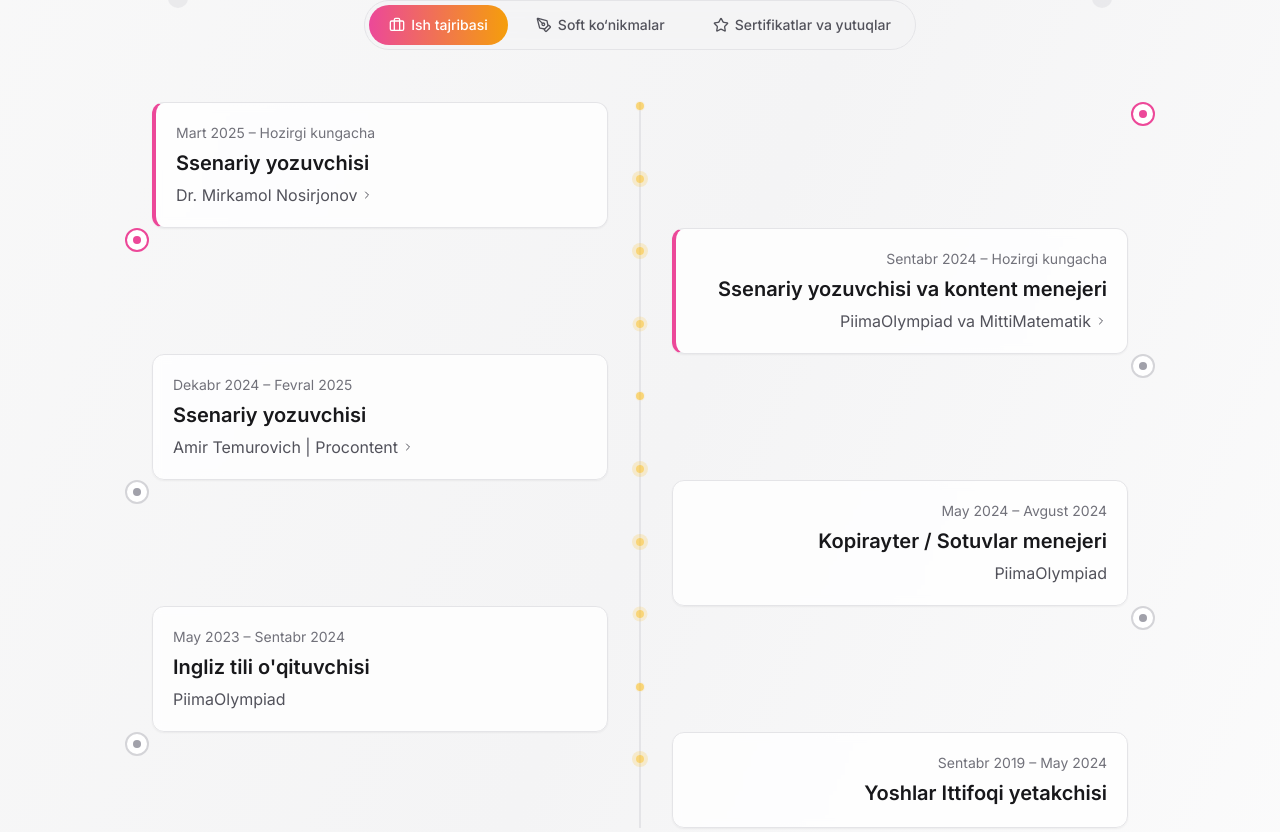
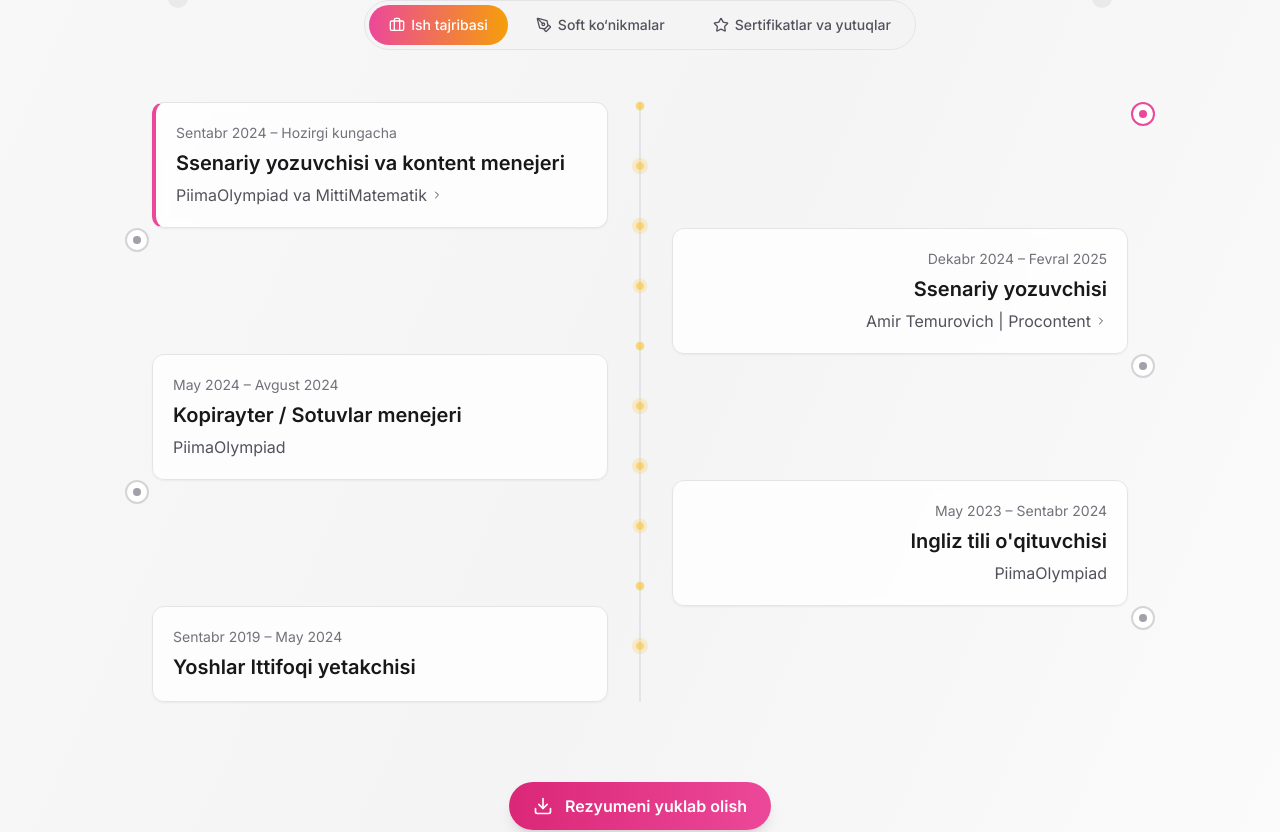
Before and after one commit to azizbekdevuz/gulsevar-portfolio, a Next.js app: page / in a window 1280 px wide. Shown: the part 1020-1852 px from the top of the page. Built offline with nearby package versions, Linux system fonts and the light colour scheme; a web font is replaced by a local one.

Commit message:
chore(content): remove Dr. Mirkamol Nosirjonov entry from timeline

```diff
--- a/src/translations/portfolioContent.ts
+++ b/src/translations/portfolioContent.ts
@@ -30,13 +30,6 @@ const portfolioContent: Record<
   // English content
   en: {
     timeline: [
-      {
-        date: "Mar 2025 – Present",
-        role: "Script Writer",
-        org: "Dr. Mirkamol Nosirjonov",
-        link: "https://www.instagram.com/dr.mirkamol_nosirjon0v",
-        highlight: true,
-      },
       {
         date: "Sep 2024 – Present",
         role: "Script Writer & Content Manager",
@@ -91,13 +84,6 @@ const portfolioContent: Record<
   // Russian content
   ru: {
     timeline: [
-      {
-        date: "Март 2025 – Настоящее время",
-        role: "Сценарист",
-        org: "Др. Миркамол Носиржонов",
-        link: "https://www.instagram.com/dr.mirkamol_nosirjon0v",
-        highlight: true,
-      },
       {
         date: "Сент 2024 – Настоящее время",
         role: "Сценарист и контент-менеджер",
@@ -157,13 +143,6 @@ const portfolioContent: Record<
   uz: {
     timeline: [
       {
-        date: "Mart 2025 – Hozirgi kungacha",
-        role: "Ssenariy yozuvchisi",
-        org: "Dr. Mirkamol Nosirjonov",
-        link: "https://www.instagram.com/dr.mirkamol_nosirjon0v",
-        highlight: true,
-      },
-      {
         date: "Sentabr 2024 – Hozirgi kungacha",
         role: "Ssenariy yozuvchisi va kontent menejeri",
         org: "PiimaOlympiad va MittiMatematik",
```
